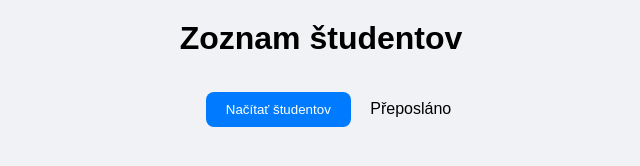
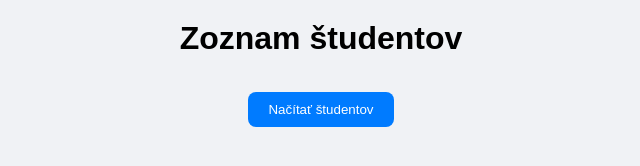
Before and after one commit to Martin-SVK-hub/mojprvyfrontend, a plain HTML site: page index.html in a window 1280 px wide. Shown: the whole page, without its empty margins (319-959 px from the left). Drawn offline with Linux system fonts and the light colour scheme.

Commit message:
Fix HTML formatting issues in index.html

```diff
--- a/index.html
+++ b/index.html
@@ -61,7 +61,7 @@
 <h1>Zoznam študentov</h1>
 
 <button onclick="loadStudents()">Načítať študentov</button>
-Přeposláno
+
 <div class="container" id="students"></div>
 
 <script>
```
